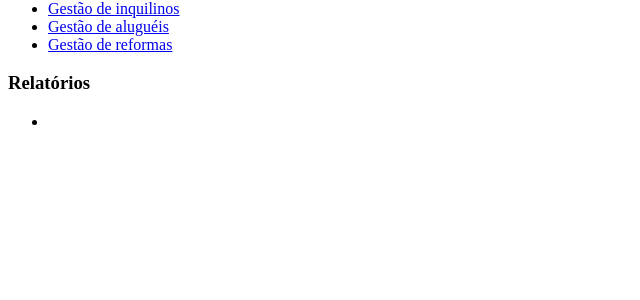
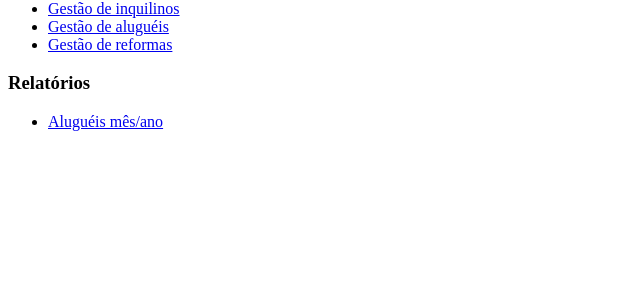
Before and after one commit to felipe-basina/imovelnanuvem, a Django app: page / in a window 1280 px wide. Shown: the part 165-465 px from the top of the page, without its empty margins (0-640 px from the left). Run offline with Django 4.2, Linux system fonts and the light colour scheme; the visitor is signed in with stand-in values (Sample User, id 1).

Commit message:
Adicionado link para relatorio de alugueis por mes/ano.

```diff
--- a/innapp/templates/innapp/inicio.html
+++ b/innapp/templates/innapp/inicio.html
@@ -12,7 +12,7 @@
 
     <h3>Relatórios</h3>
     <ul>
-        <li></li>
+        <li><a href="/rel/aluguel/lista/ano">Aluguéis mês/ano</a></li>
     </ul>
 
 {% endblock %}
```
